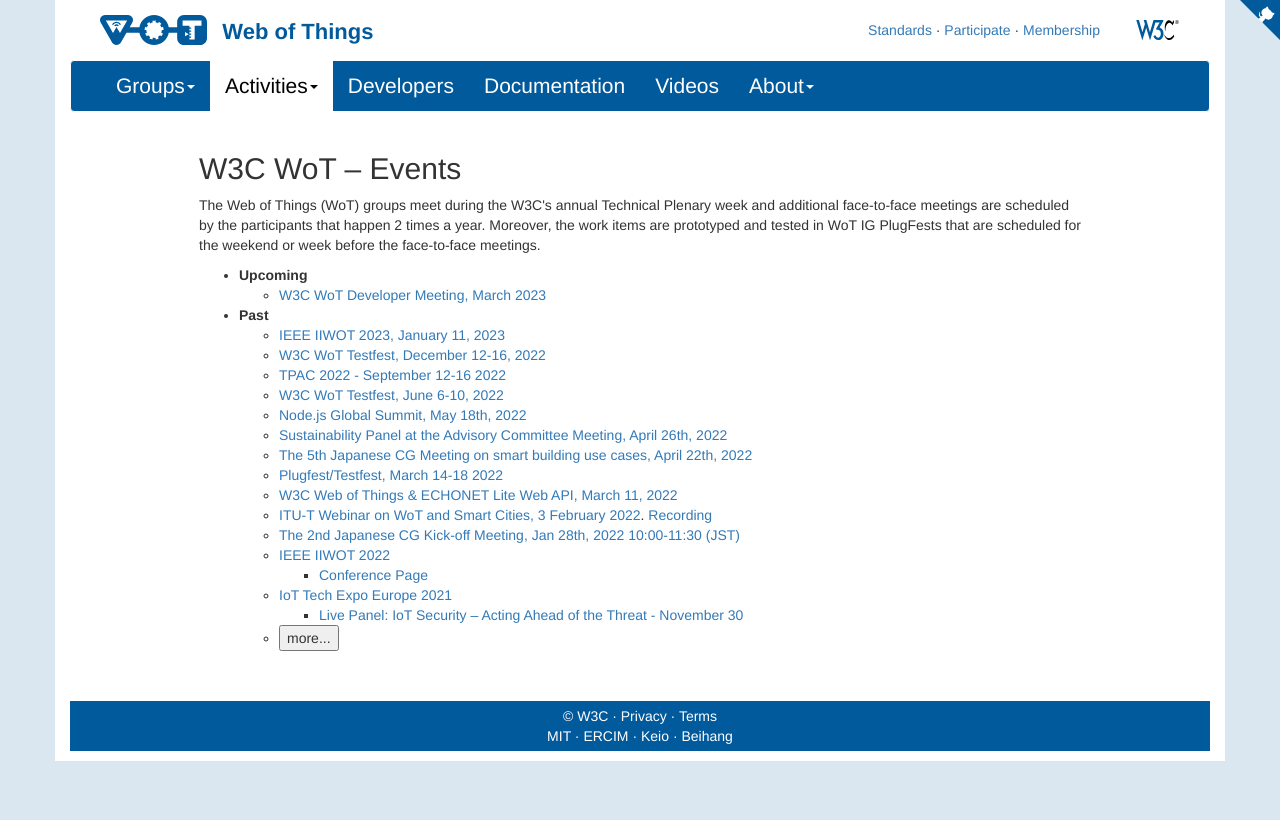
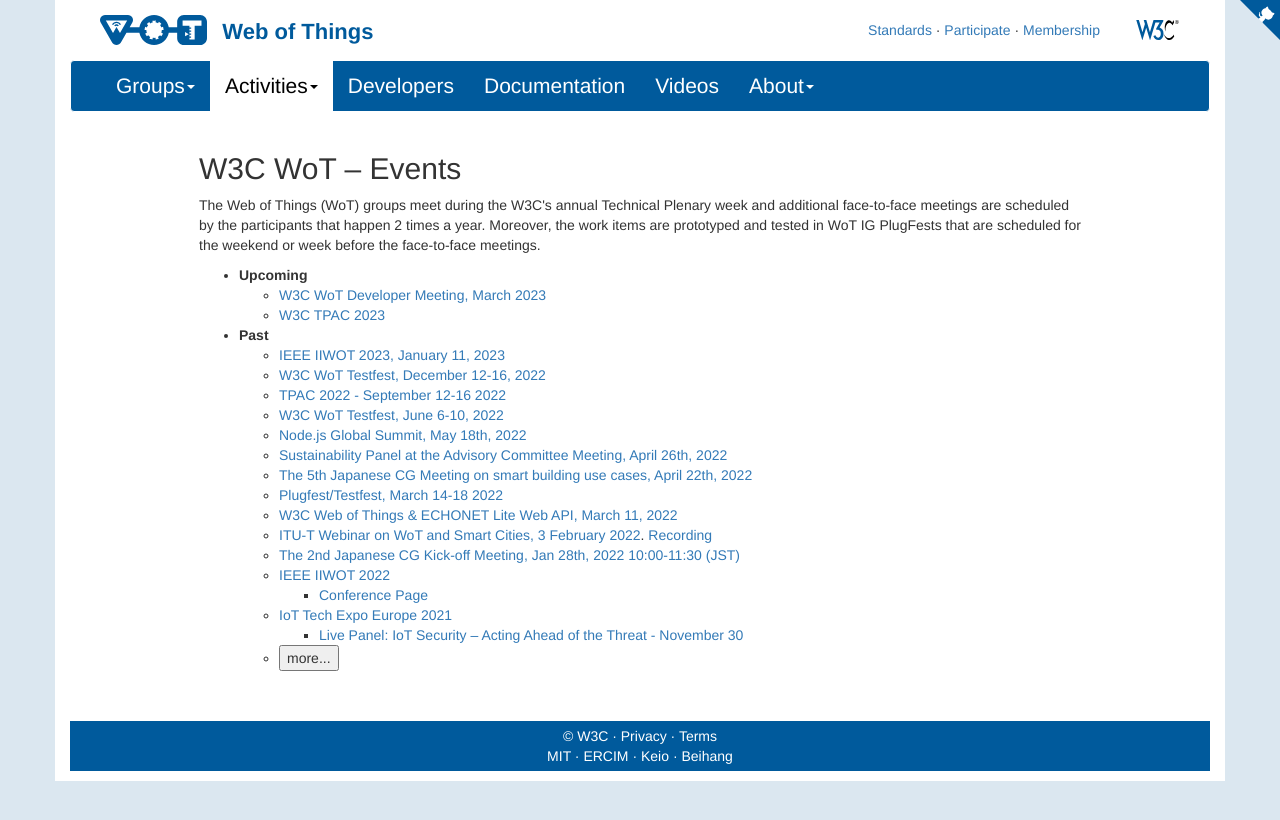
Before and after one commit to w3c/wot-marketing, a Jekyll site: the page built from docs/activities/events/index.html, in a window 1280 px wide. Shown: the top 820 px of the page. Built offline with Jekyll 4.4.1, drawn with Linux system fonts in a browser that asks for light colours; nearby versions of some CDN libraries; comment, search, counter and statistics services are not loaded.

Commit message:
add tpac 2023 to upcoming events

```diff
--- a/docs/activities/events/index.html
+++ b/docs/activities/events/index.html
@@ -29,6 +29,7 @@
 			<strong>Upcoming</strong>
 			<ul>
 				<li><a target="_blank" href="https://github.com/w3c/wot-testing/tree/main/events/2023.03.DevMtg">W3C WoT Developer Meeting, March 2023</a></li>
+				<li><a target="_blank" href="https://www.w3.org/wiki/TPAC/2023">W3C TPAC 2023</a></li>
 			</ul>
 		</li>
 		<li>
```
